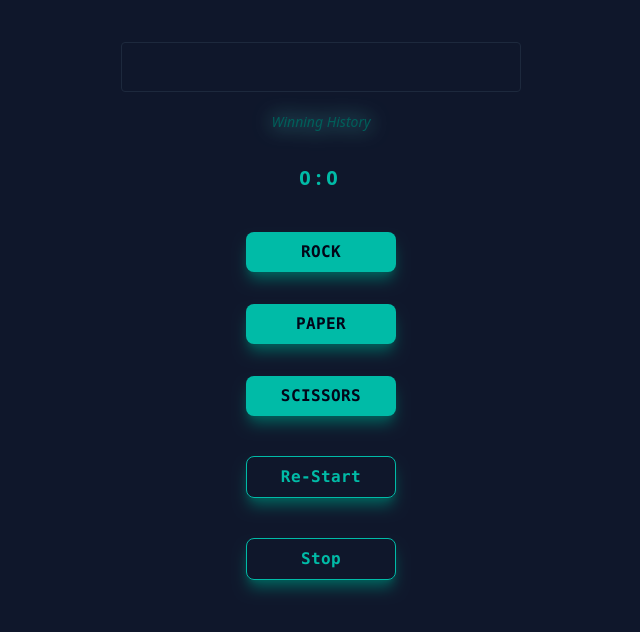
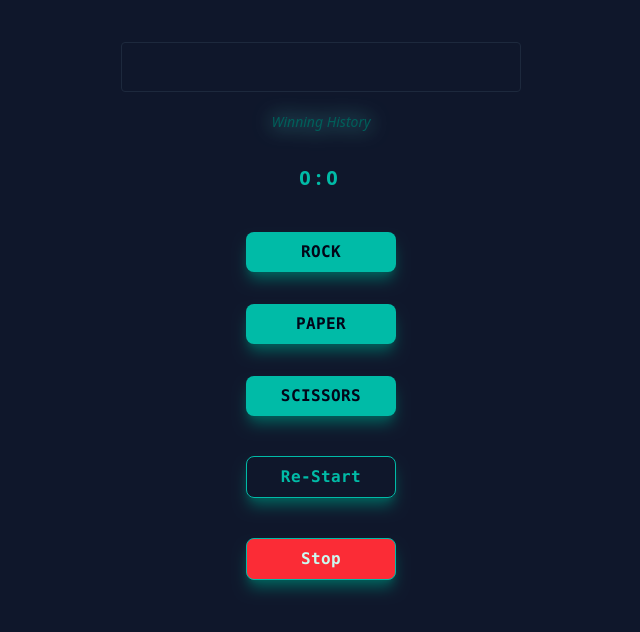
Before and after one commit to bhargablinx/rock-paper-scissors, a website: page src/index.html in a window 1280 px wide. Both pictures are taken after a click on the button "Start". Shown: the part 106-738 px from the top of the page, without its empty margins (319-959 px from the left). Drawn offline with Linux system fonts and the light colour scheme.

Commit message:
Stop btn changed

```diff
--- a/src/index.html
+++ b/src/index.html
@@ -61,7 +61,7 @@
                 Re-Start
             </button>
             <button
-                class="stop-btn hidden text-teal-500 border border-teal-500 mt-6 m-4 w-[150px] p-2 rounded-lg font-mono font-bold shadow-lg shadow-teal-800 cursor-pointer hover:shadow-xl hover:bg-slate-800 transition"
+                class="stop-btn hidden bg-red-500 text-teal-100 border border-teal-500 mt-6 m-4 w-[150px] p-2 rounded-lg font-mono font-bold shadow-lg shadow-teal-800 cursor-pointer hover:shadow-xl hover:bg-slate-800 transition"
             >
                 Stop
             </button>
```
Also changed, not shown: src/output.css.
